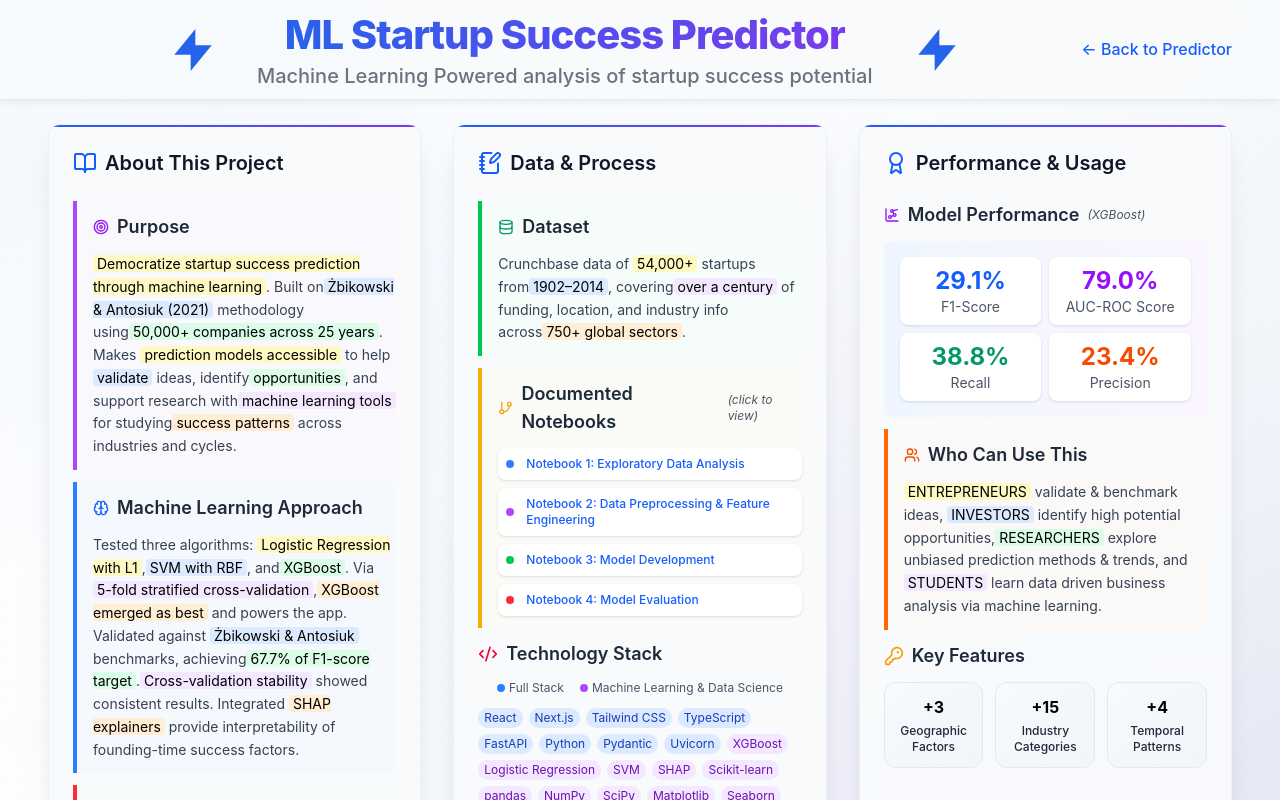
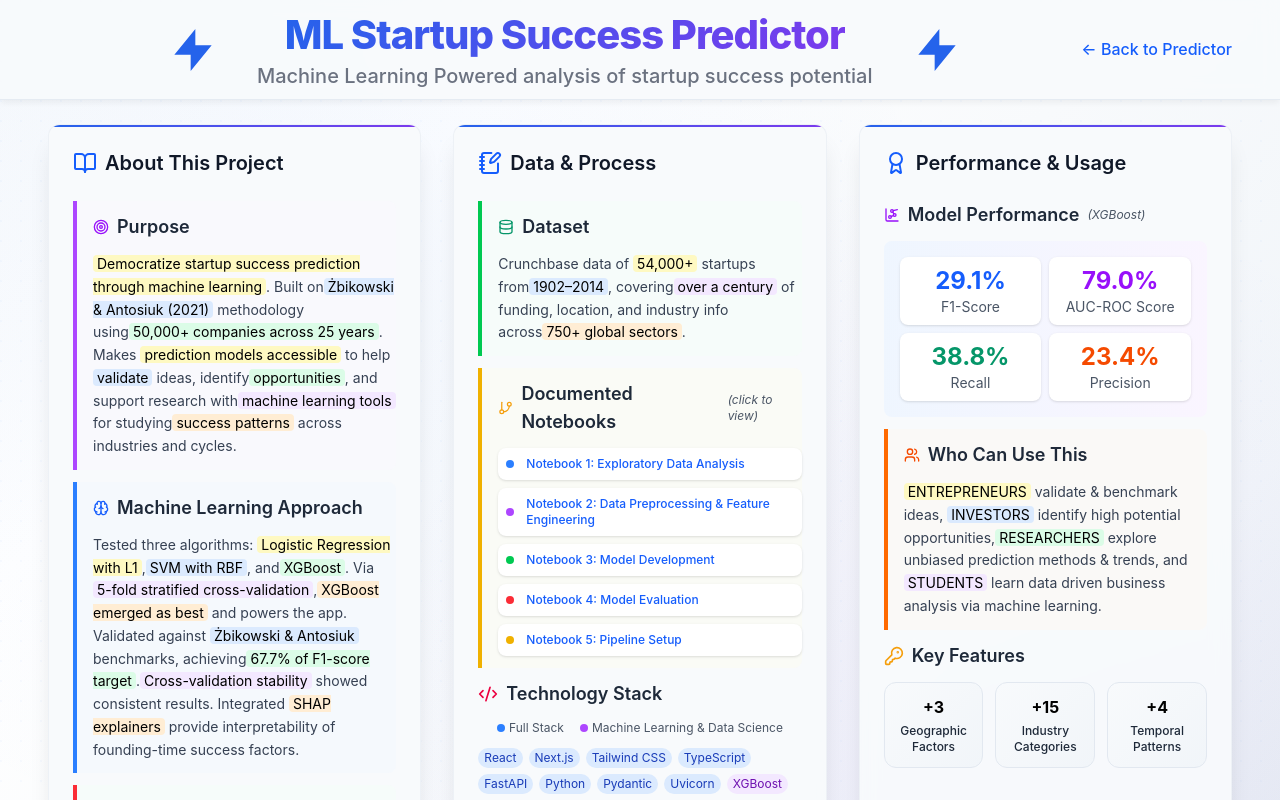
Before and after one commit to RyanFabrick/ML-Startup-Success-Prediction, a Next.js app in the folder startup-predictor/: page /about in a window 1280 px wide. Shown: the top 800 px of the page. Built offline with nearby package versions, Linux system fonts and the light colour scheme.

Commit message:
Fixed link bug (repo name was changed prior to making public)

```diff
--- a/startup-predictor/app/about/page.tsx
+++ b/startup-predictor/app/about/page.tsx
@@ -122,7 +122,7 @@ const AboutPage = () => {
                     <li className="flex items-center bg-white p-2 rounded-lg shadow-sm hover:shadow-md transition-shadow">
                         <span className="inline-block w-2 h-2 bg-blue-500 rounded-full mr-3 flex-shrink-0"></span>
                         <a
-                        href="https://github.com/RyanFabrick/Startup-Success-Prediction/blob/42bdafe199dcf3274e2c6cd2f2c482476037aa7e/notebooks/01_data_exploration.ipynb"
+                        href="https://github.com/RyanFabrick/ML-Startup-Success-Prediction/blob/2d72964bd8447d5ffbff341e6a172381fd62bd8f/notebooks/01_data_exploration.ipynb"
                         target="_blank"
                         rel="noopener noreferrer"
                         className="text-blue-600 hover:text-blue-800 font-medium text-xs"
@@ -133,8 +133,7 @@ const AboutPage = () => {
                     <li className="flex items-center bg-white p-2 rounded-lg shadow-sm hover:shadow-md transition-shadow">
                         <span className="inline-block w-2 h-2 bg-purple-500 rounded-full mr-3 flex-shrink-0"></span>
                         <a
-                        href="https://github.com/RyanFabrick/Startup-Success-Prediction/blob/42bdafe199dcf3274e2c6cd2f2c482476037aa7e/notebooks/02_data_preprocessing_feature_engineering.ipynb"
-                        target="_blank"
+                        href="https://github.com/RyanFabrick/ML-Startup-Success-Prediction/blob/2d72964bd8447d5ffbff341e6a172381fd62bd8f/notebooks/02_data_preprocessing_feature_engineering.ipynb"
                         rel="noopener noreferrer"
                         className="text-blue-600 hover:text-blue-800 font-medium text-xs"
                         >
@@ -144,7 +143,7 @@ const AboutPage = () => {
                     <li className="flex items-center bg-white p-2 rounded-lg shadow-sm hover:shadow-md transition-shadow">
                         <span className="inline-block w-2 h-2 bg-green-500 rounded-full mr-3 flex-shrink-0"></span>
                         <a
-                        href="https://github.com/RyanFabrick/Startup-Success-Prediction/blob/42bdafe199dcf3274e2c6cd2f2c482476037aa7e/notebooks/03_modeling.ipynb"
+                        href="https://github.com/RyanFabrick/ML-Startup-Success-Prediction/blob/2d72964bd8447d5ffbff341e6a172381fd62bd8f/notebooks/03_modeling.ipynb"
                         target="_blank"
                         rel="noopener noreferrer"
                         className="text-blue-600 hover:text-blue-800 font-medium text-xs"
@@ -155,12 +154,23 @@ const AboutPage = () => {
                     <li className="flex items-center bg-white p-2 rounded-lg shadow-sm hover:shadow-md transition-shadow">
                         <span className="inline-block w-2 h-2 bg-red-500 rounded-full mr-3 flex-shrink-0"></span>
                         <a
-                        href="https://github.com/RyanFabrick/Startup-Success-Prediction/blob/42bdafe199dcf3274e2c6cd2f2c482476037aa7e/notebooks/04_evaluation.ipynb"
+                        href="https://github.com/RyanFabrick/ML-Startup-Success-Prediction/blob/2d72964bd8447d5ffbff341e6a172381fd62bd8f/notebooks/04_evaluation.ipynb"
                         target="_blank"
                         rel="noopener noreferrer"
                         className="text-blue-600 hover:text-blue-800 font-medium text-xs"
                         >
                         Notebook 4: Model Evaluation
+                        </a>
+                    </li>
+                    <li className="flex items-center bg-white p-2 rounded-lg shadow-sm hover:shadow-md transition-shadow">
+                        <span className="inline-block w-2 h-2 bg-yellow-500 rounded-full mr-3 flex-shrink-0"></span>
+                        <a
+                        href="https://github.com/RyanFabrick/ML-Startup-Success-Prediction/blob/2d72964bd8447d5ffbff341e6a172381fd62bd8f/notebooks/05_pipeline_setup.ipynb"
+                        target="_blank"
+                        rel="noopener noreferrer"
+                        className="text-blue-600 hover:text-blue-800 font-medium text-xs"
+                        >
+                        Notebook 5: Pipeline Setup
                         </a>
                     </li>
                     </ul>
```
